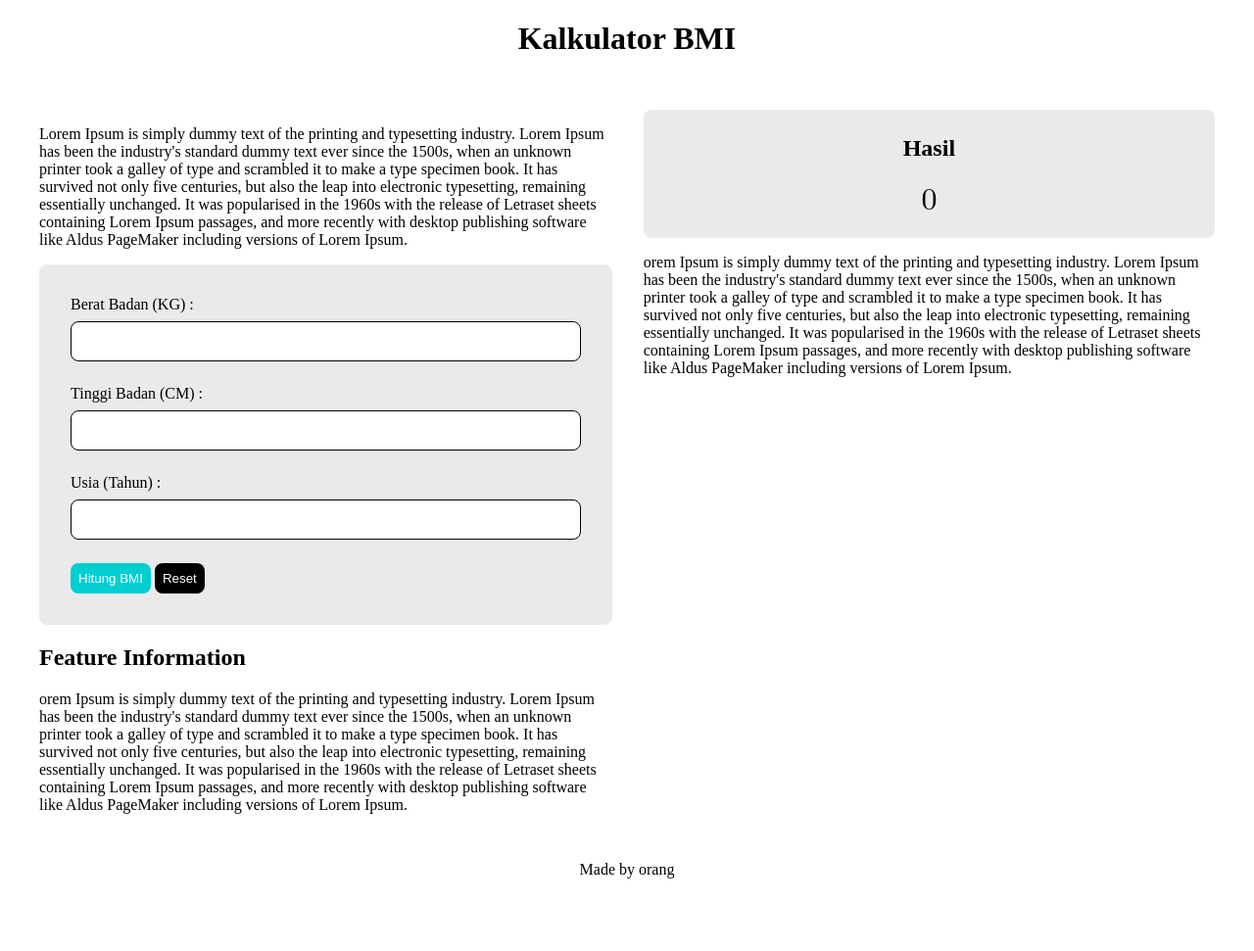
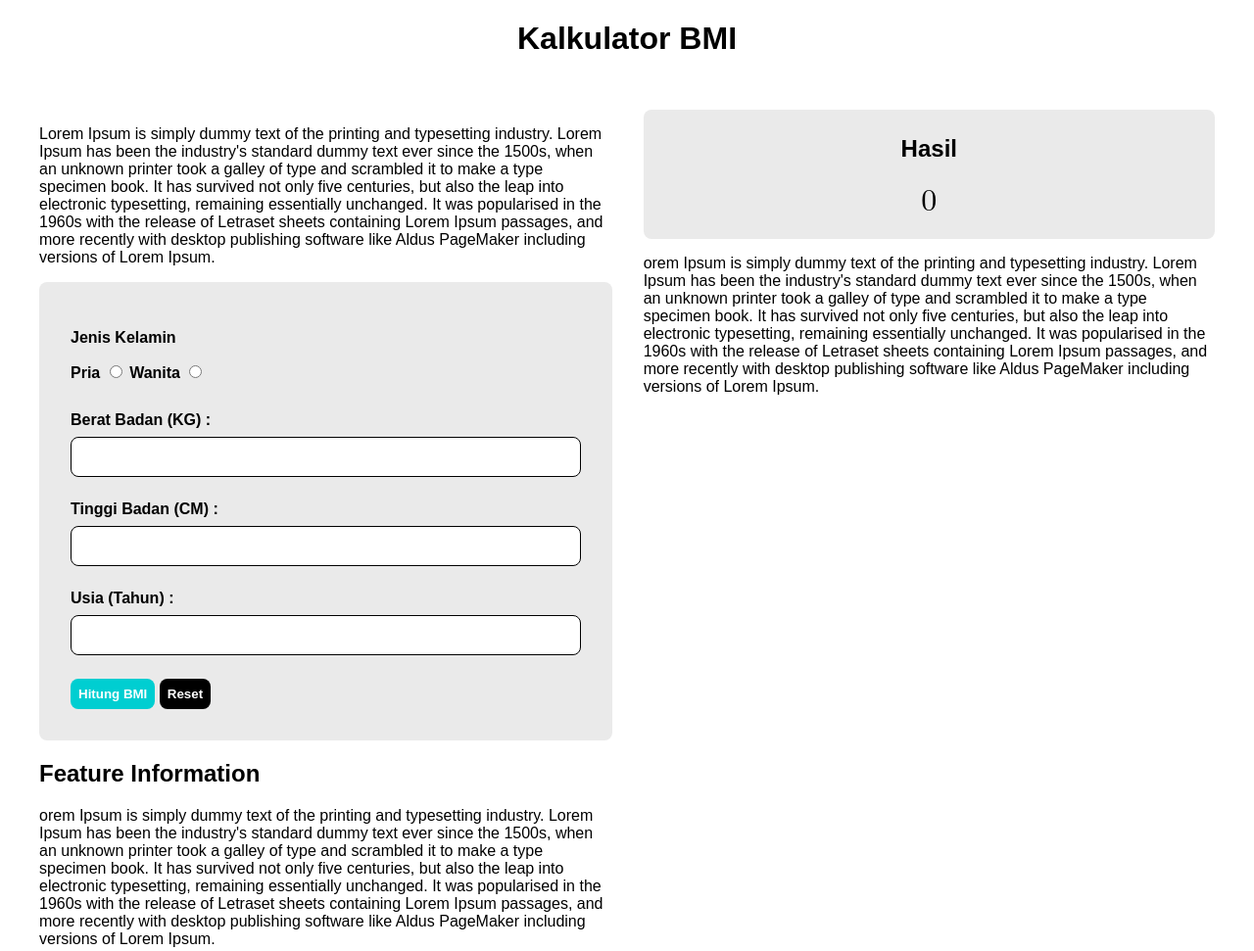
Before and after one commit to revou-fundamental-course/20-jan-25-NeroPalv, a plain HTML site: page index.html in a window 1280 px wide. Shown: the top 971 px of the page at 98% size. Before the commit the page ends 905 px from the top, so only its background shows below. Drawn offline with Linux system fonts and the light colour scheme.

Commit message:
baru baru

```diff
--- a/css/stylesheet.css
+++ b/css/stylesheet.css
@@ -2,6 +2,10 @@
     display: flex;
     flex-direction: column;
     padding-bottom: 16px;
+}
+
+body{
+    font-family: Arial, Helvetica, sans-serif;
 }
 
 main{
@@ -64,3 +68,14 @@ input[type="number"]{
     padding-bottom: 20px;
     border-radius: 8px;
 }
+
+.input-jenis-kelamin{
+    padding-bottom: 30px;
+}
+
+/* akan diterapkan ketika lebar layar lebih kecil dari 480px */
+@media only screen and (max-width: 480px){
+    main{
+        flex-direction: column;
+    }
+}
--- a/index.html
+++ b/index.html
@@ -21,21 +21,26 @@
 
         <!-- form -->
         <form>
+            <div class="input-jenis-kelamin">
+                <p><b>Jenis Kelamin</b></p>
+                <label for="pria"><b>Pria</b> <input name="Kelamin" id="pria" type="radio" required></label>
+                <label for="wanita"><b>Wanita</b> <input name="Kelamin" id="wanita" type="radio"></label>
+            </div>
             <div class="form-group">
-                <label for="input-BB">Berat Badan (KG) : </label>
+                <label for="input-BB"><b>Berat Badan (KG) : </b></label>
                 <input type="number" id="input-BB">
             </div>
             <div class="form-group">
-                <label for="input-TB">Tinggi Badan (CM) : </label>
+                <label for="input-TB"><b>Tinggi Badan (CM) : </b></label>
                 <input type="number" id="input-TB">
             </div>
             <div class="form-group">
-                <label for="input-usia">Usia (Tahun) : </label>
+                <label for="input-usia"><b>Usia (Tahun) : </b></label>
                 <input type="number" id="input-usia">
             </div>
             <div>
-                <button class="tombol-hitung">Hitung BMI</button>
-                <button class="tombol-reset">Reset</button>
+                <button class="tombol-hitung" type="button" onclick="calculateBmi()"><b>Hitung BMI</b></button>
+                <button class="tombol-reset"><b>Reset</b></button>
             </div>
 
         </form>
@@ -70,5 +75,6 @@
     <footer>
         <span>Made by orang</span>
     </footer>
+    <script src="js\script.js"></script>
 </body>
 </html>
--- a/js/script.js
+++ b/js/script.js
@@ -1 +1,28 @@
-// file js
+console.log("test")
+calculateBmi();
+
+function calculateBmi(){
+    let weight = document.getElementById('input-BB').value;
+    let height = document.getElementById('input-TB').value;
+    let age = document.getElementById('input-usia').value;
+    let resultBmi =document.getElementById('result-bmi');
+    // console.log(weight);
+    // console.log(resultBmi.textContent);
+    // resultBmi.textContent = '100';
+    // console.log(resultBmi.textContent);
+    if (weight == '' || height =='' || age == ''){
+        alert('Please fill in all the fields');
+    }else{
+        let bmi = (weight/((height /100 ) ** 2)).toFixed(2);
+        // console.log(weight);
+        // console.log(weight);
+        resultBmi.textContent=bmi;
+        alert('Success');
+    }
+}
+
+// let formGroup = document.getElementsByClassName('form-group')
+// console.log(formGroup);
+
+// let formGroup = document.querySelectorAll('div')
+// console.log(formGroup);
```
